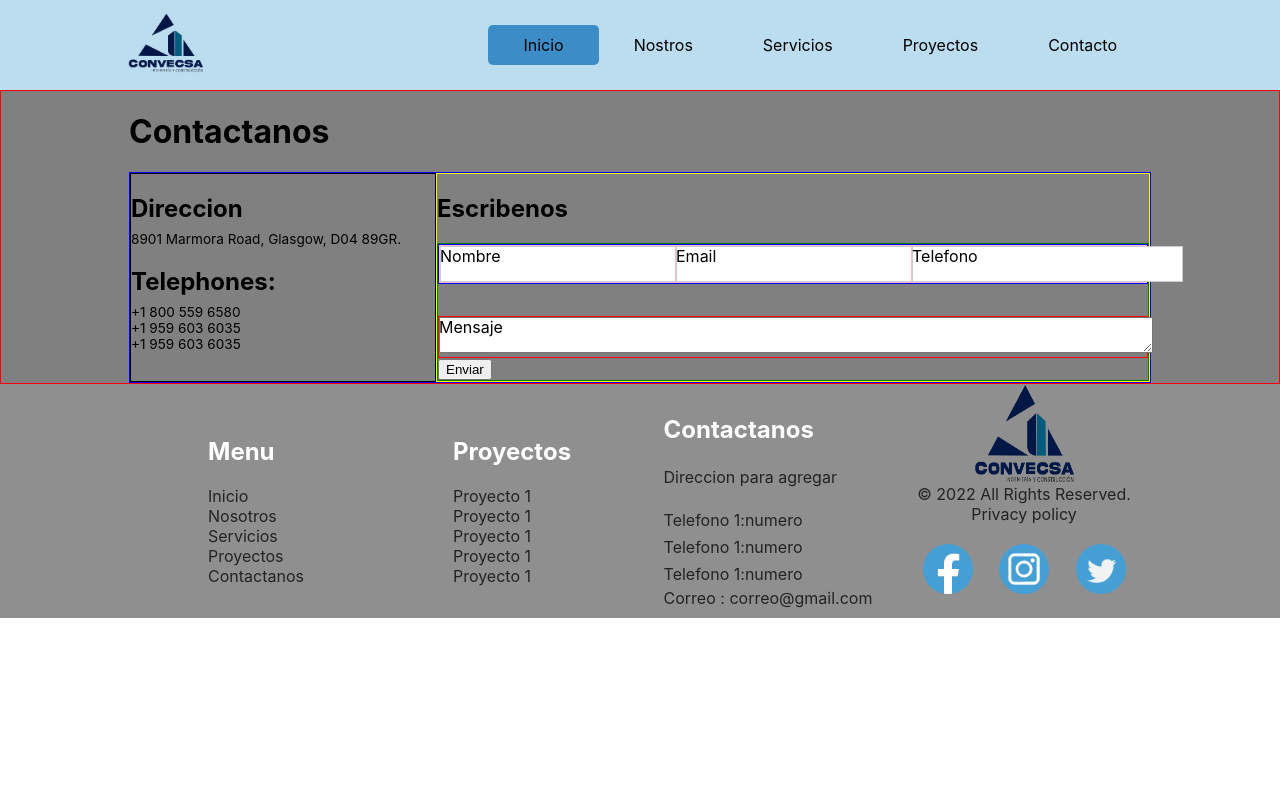
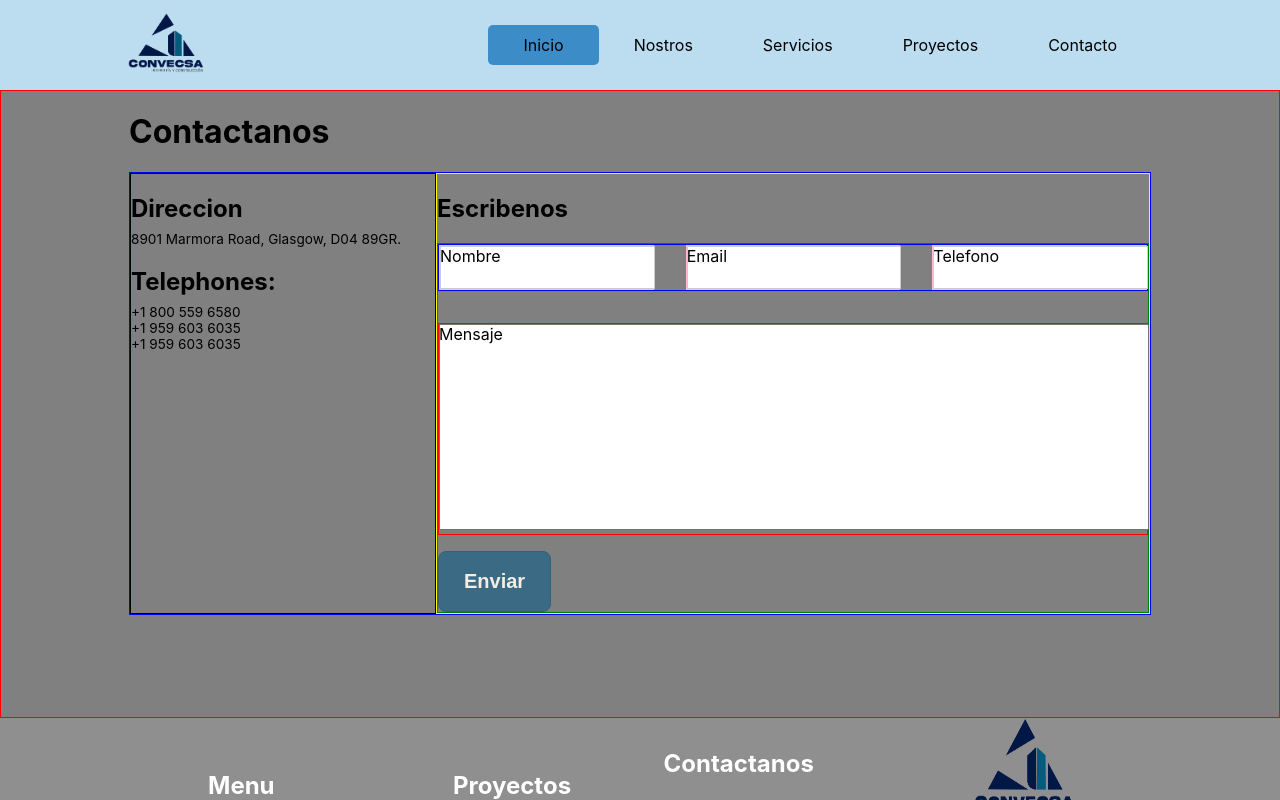
Before and after one commit to Kerwin-Joel/convecsafinal, a React (Vite) app: page /contact in a window 1280 px wide. Shown: the top 800 px of the page. Built offline with nearby package versions, Linux system fonts and the light colour scheme.

Commit message:
new changes

```diff
--- a/src/components/Pages/contact/styles.js
+++ b/src/components/Pages/contact/styles.js
@@ -1,77 +1,101 @@
-import styled from 'styled-components' ;
+import styled from 'styled-components';
 
 export const Container = styled.div`
-  border:1px solid red;
-  background:gray;
+	border: 1px solid red;
+	background: gray;
 	padding: 0 10%;
+	padding-bottom: 8%;
 `;
 
 export const Content = styled.div`
-  border:1px solid blue;
-  display:grid;
+	border: 1px solid blue;
+	display: grid;
 	grid-template-columns: 30% 70%;
+	@media (max-width: 980px) {
+		grid-template-columns: repeat(auto-fit, minmax(15rem, 100%));
+	}
 `;
 export const Left = styled.div`
-  border:1px solid black;
+	border: 1px solid black;
 
-  h2{
-    font-size:1.5em;
-    margin-bottom:.5rem;
+	h2 {
+		font-size: 1.5em;
+		margin-bottom: 0.5rem;
+	}
+	p,
+	li {
+		font-size: 0.85em;
+		margin-top: 0;
+	}
+`;
+export const Rigth = styled.div`
+	border: 1px solid yellow;
 
+	form {
+		border: 1px solid green;
 	}
-  p,li{
-    font-size:.85em;
-    margin-top:0;
+	section {
+		display: grid;
+		grid-template-columns: repeat(auto-fit, minmax(10rem, 1fr));
+		border: 1px solid blue;
+		gap: 2rem;
+		@media (max-width: 980px) {
+			grid-template-columns: repeat(auto-fit, minmax(12rem, 100%));
+			gap: 1rem;
 		}
 
-`;
-export const Rigth = styled.div`
-  border:1px solid yellow;
-
-  form{
-    border:1px solid green;
-
-  }
-  section{
-    display:grid;
-    grid-template-columns: repeat(auto-fit, minmax(100px, 1fr));
-    border:1px solid blue;
-
-    input{
+		input {
 			display: block;
 			width: 100%;
 			margin: 0;
 			outline: none;
 			font-size: 16px;
-      padding: 5px 20px 5px 15px;
+			padding: 0.525rem 0;
 			line-height: 24px;
 			color: #626262;
 			${'' /* background: transparent; */}
 			border: 1px solid #cccccc;
 			border-radius: 0;
 		}
-    & > div{
-      border:1px solid pink;
-      position:relative;
-    }
-    label{
-      position:absolute;
+		& > div {
+			border: 1px solid pink;
+			position: relative;
+			width: auto;
 		}
 
+		label {
+			position: absolute;
 		}
-  main{
-    border:1px solid red;
-    position:relative;
-    margin-top:2rem;
+	}
+	main {
+		border: 1px solid red;
+		position: relative;
+		margin-top: 2rem;
 
-    label{
-      position:absolute;
+		label {
+			position: absolute;
 		}
-    textarea{
-      width:100%;
+		textarea {
+			width: 100%;
+			resize: none;
+			height: 204px;
+			padding: 0;
 		}
-
 	}
-
-
+	button {
+		display: inline-block;
+		font-weight: 600;
+		cursor: pointer;
+		border: 1px solid transparent;
+		margin-top: 1rem;
+		outline: none;
+		padding: 14px 25px;
+		transition: 0.2s all ease;
+		font-size: 20px;
+		line-height: 31px;
+		background-color: rgb(59, 106, 133);
+		border-color: rgb(53, 96, 120);
+		color: rgb(244, 237, 226);
+		border-radius: 8px;
+	}
 `;
```
Lines whose indentation alone changed are shown as unchanged.
